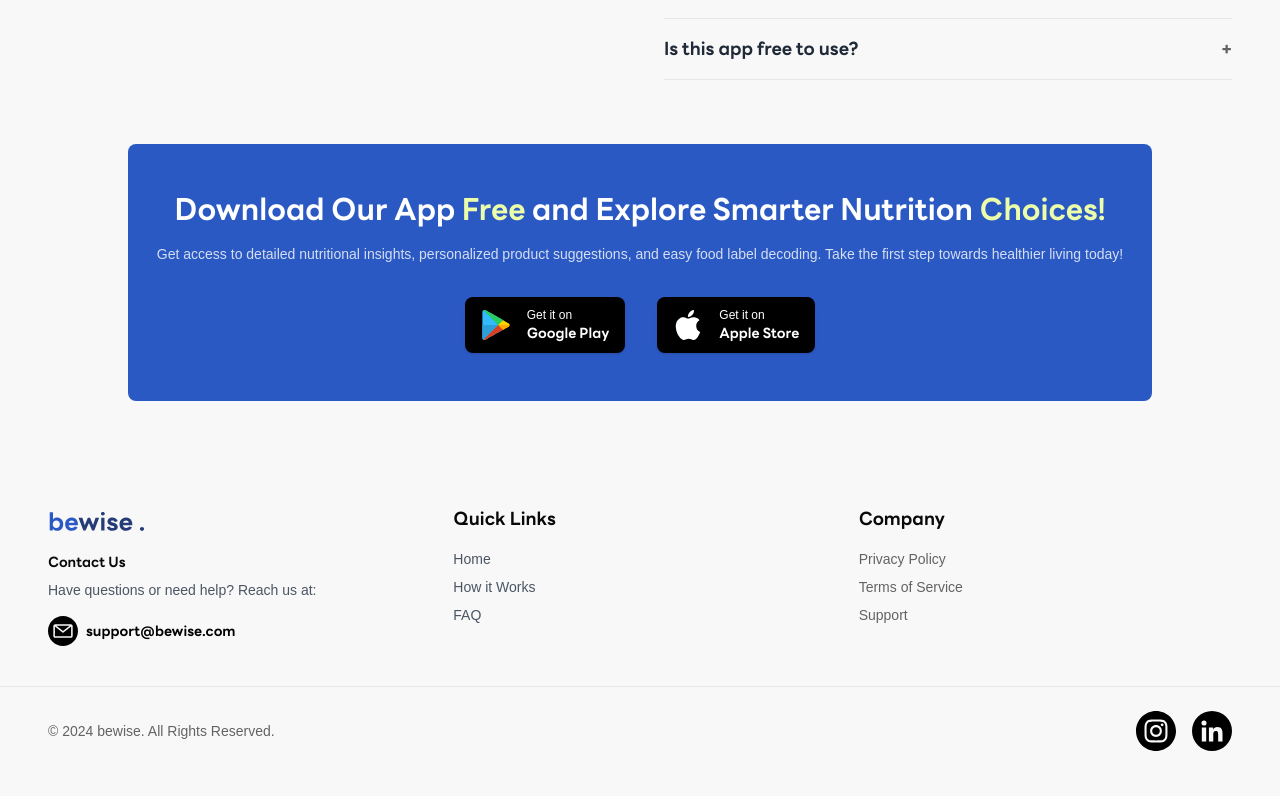
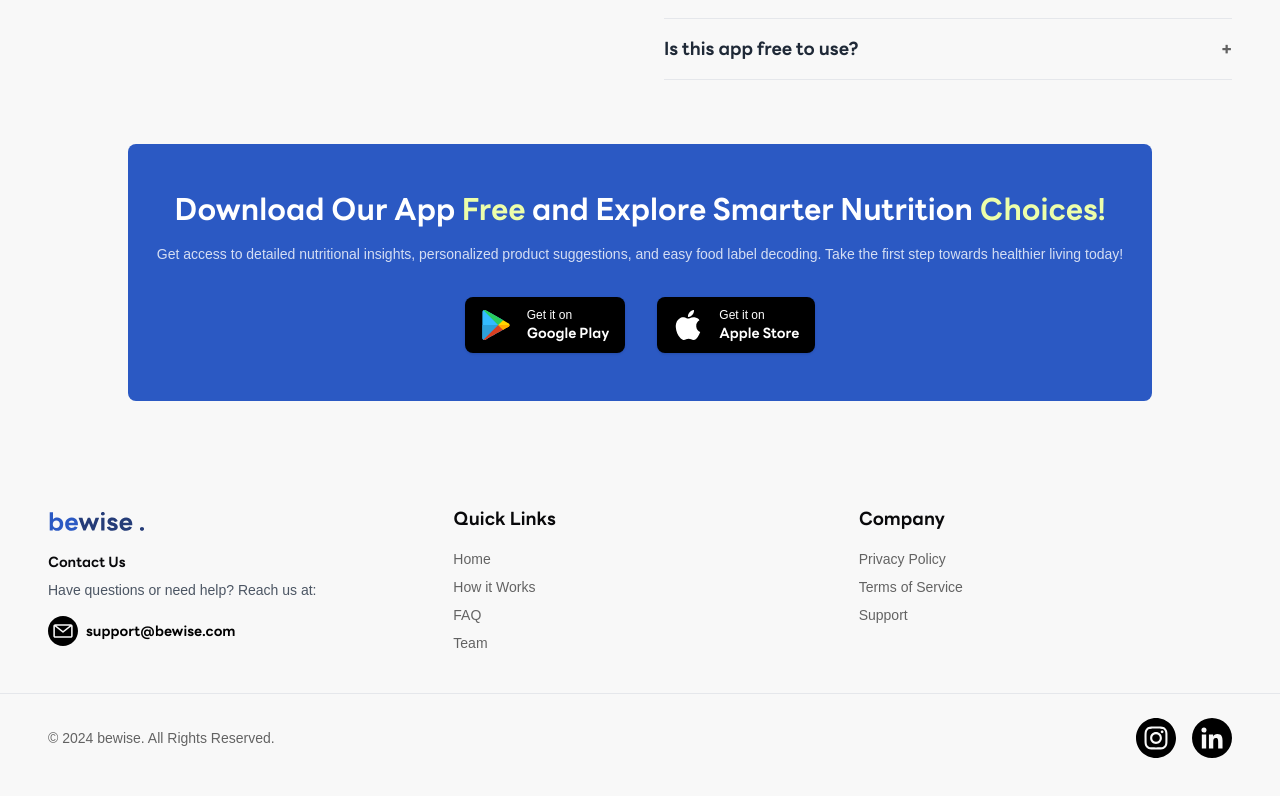
Before and after one commit to raiputradrmwn/bewise-web, a Next.js app: page / in a window 1280 px wide. Shown: the part 2005-2801 px from the top of the page. Built offline with nearby package versions, Linux system fonts and the light colour scheme; a web font is replaced by a local one.

Commit message:
feat : update team page

```diff
--- a/src/components/contents/Footer.tsx
+++ b/src/components/contents/Footer.tsx
@@ -35,20 +35,25 @@ const Footer = () => {
         {/* Quick Links Section */}
         <div>
           <h4 className="text-lg font-bold">Quick Links</h4>
-          <ul className="mt-4 space-y-2 text-sm text-gray-600">
+          <ul className="mt-4 space-y-2 text-sm text-black opacity-60">
             <li>
-              <Link href="/" className="hover:text-blue-600">
+              <Link href="/" className="hover:text-[#2B59C3]">
                 Home
               </Link>
             </li>
             <li>
-              <Link href="#How it Works" className="hover:text-blue-600">
+              <Link href="#How it Works" className="hover:text-[#2B59C3]">
                 How it Works
               </Link>
             </li>
             <li>
-              <Link href="#FAQ" className="hover:text-blue-600">
+              <Link href="#FAQ" className="hover:text-[#2B59C3]">
                 FAQ
+              </Link>
+            </li>
+            <li>
+              <Link href="/team" className="hover:text-[#2B59C3]">
+                Team
               </Link>
             </li>
           </ul>
--- a/src/components/contents/Team.tsx
+++ b/src/components/contents/Team.tsx
@@ -40,7 +40,7 @@ export default function Team() {
   return (
     <section className="py-16 px-6 md:px-12 max-w-7xl mx-auto text-center">
       {/* Title */}
-      <h1 className="text-3xl mb-24 sm:text-4xl md:text-5xl font-bold leading-tight">
+      <h1 className="text-3xl mb-16 sm:text-4xl md:text-5xl font-bold leading-tight">
         "Meet <span className="text-[#2B59C3]">The Team</span> Committed to
         <br />
         Empowering <span className="text-[#2B59C3]">Healthier</span> Lifestyles"
```
